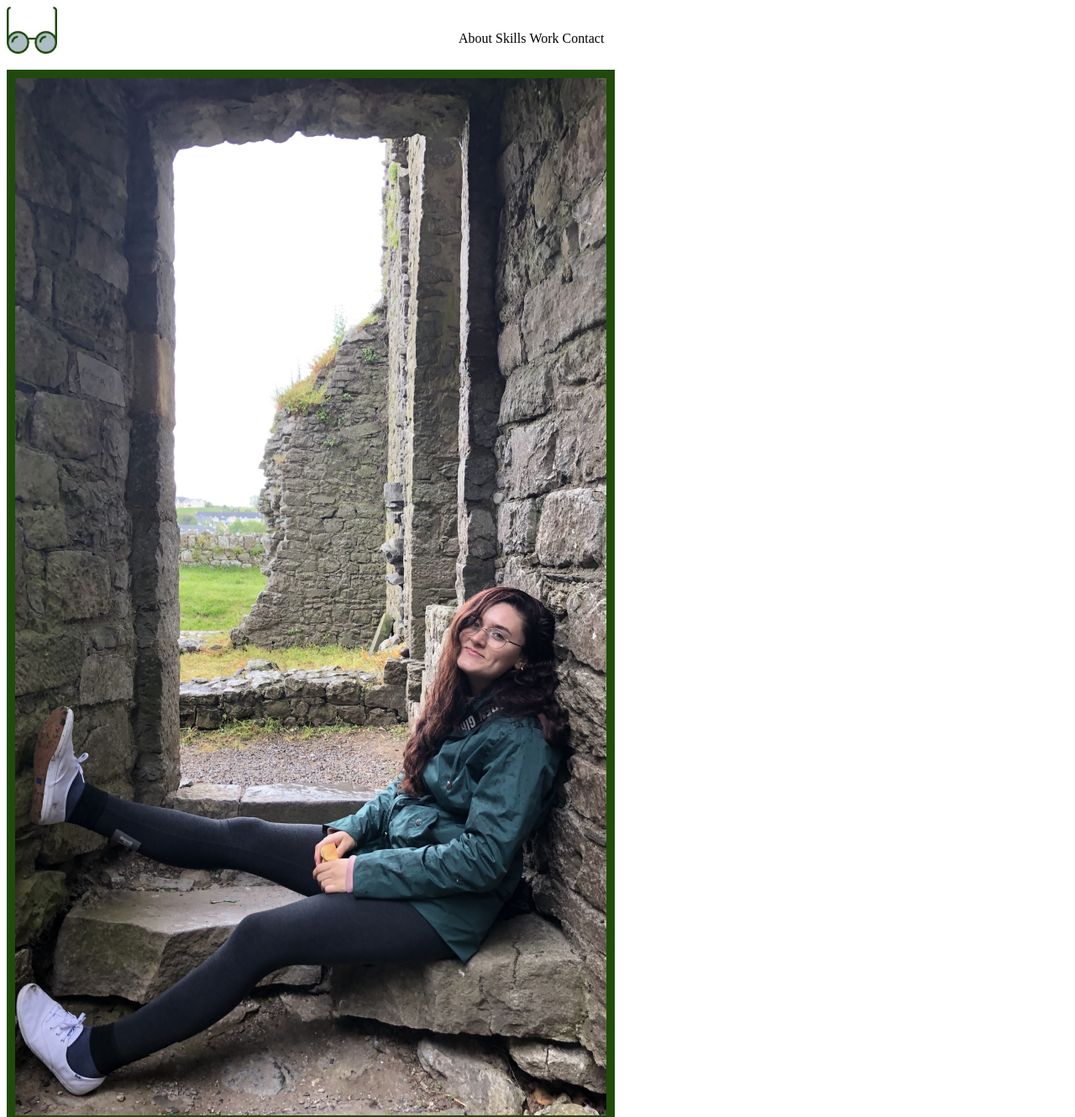
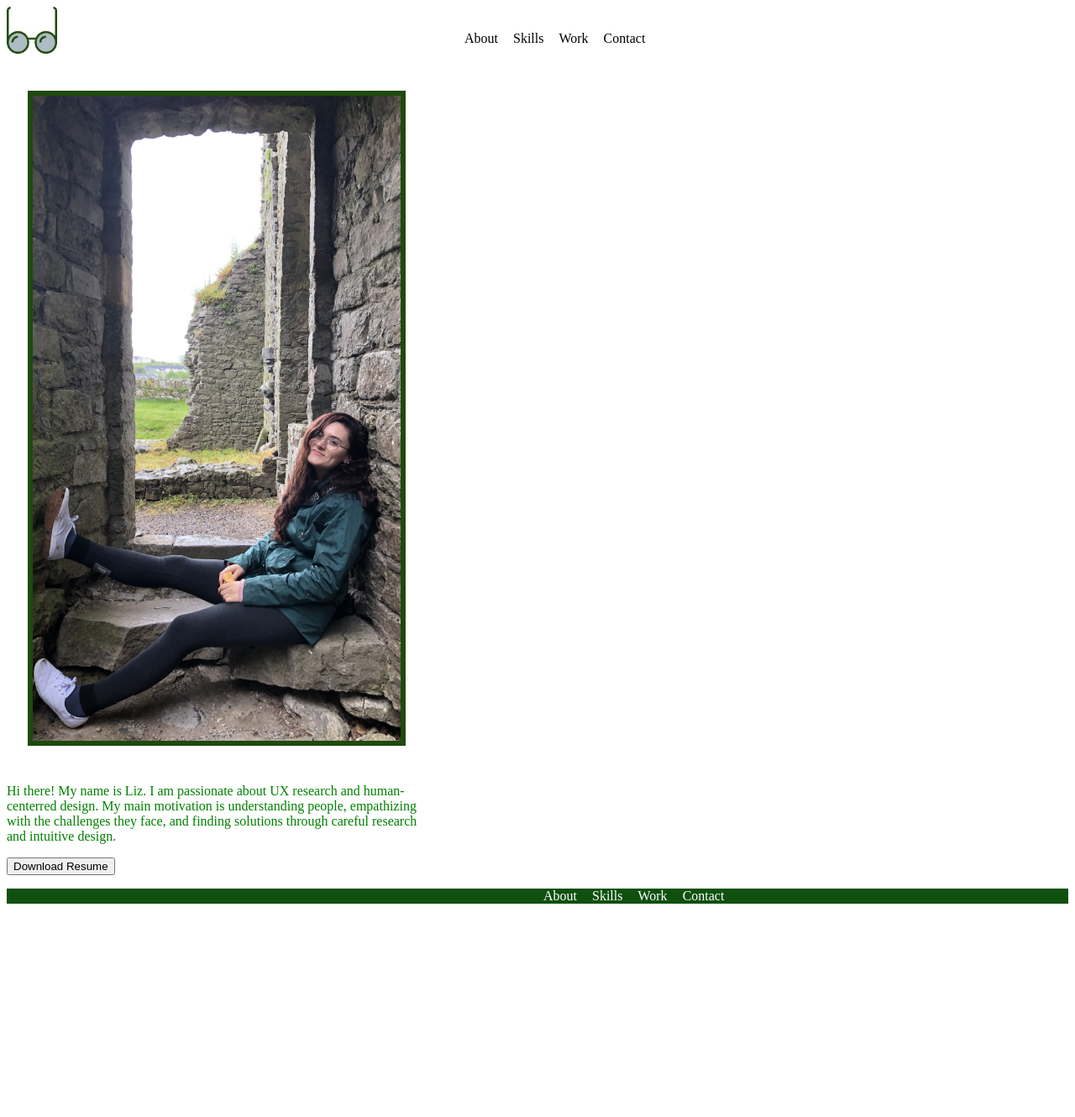
Before and after one commit to lizk95/UX_UI_HW_17, a plain HTML site: page index.html in a window 1280 px wide. Shown: the top 1330 px of the page at 84% size. After the commit the page ends 1092 px from the top, so only its background shows below. Drawn offline with Linux system fonts and the light colour scheme.

Commit message:
last udpate

```diff
--- a/CSS/style.css
+++ b/CSS/style.css
@@ -14,9 +14,10 @@ nav{
 ul{
     width: 50%;
     margin-left: auto;
+    color: white
  }
- heroImg{
-    height: 600px;
+ .me{
+    height: 50%;
     padding: 25px;
  }
  .content{
@@ -27,3 +28,20 @@ ul{
  footer{
     background-color:rgb(15, 80, 15);
  }
+ footer ul{
+    list-style: none;
+    padding-left: 5px;
+ }
+ footer li{
+    display: inline-block;
+    padding: 0px 7px;
+ }
+ header ul{
+    color: black;
+    list-style: none;
+    padding-left: 5x;
+ }
+ header li{
+    display: inline-block;
+    padding: 0px 7px;
+ }
--- a/index.html
+++ b/index.html
@@ -21,7 +21,9 @@
         </header>
         <section class="heroImg">
             <div class="content">
-                <img src="images/About me Picture.png">
+                <div class="me">
+                <img src="images/About me Picture.png" width="100%" height="10%">
+                </div>
                 <p> Hi there! My name is Liz. I am passionate about UX research and human-centerred design. My main motivation
                     is understanding people, empathizing with the challenges they face, and finding solutions through
                 careful research and intuitive design. </p>
```
